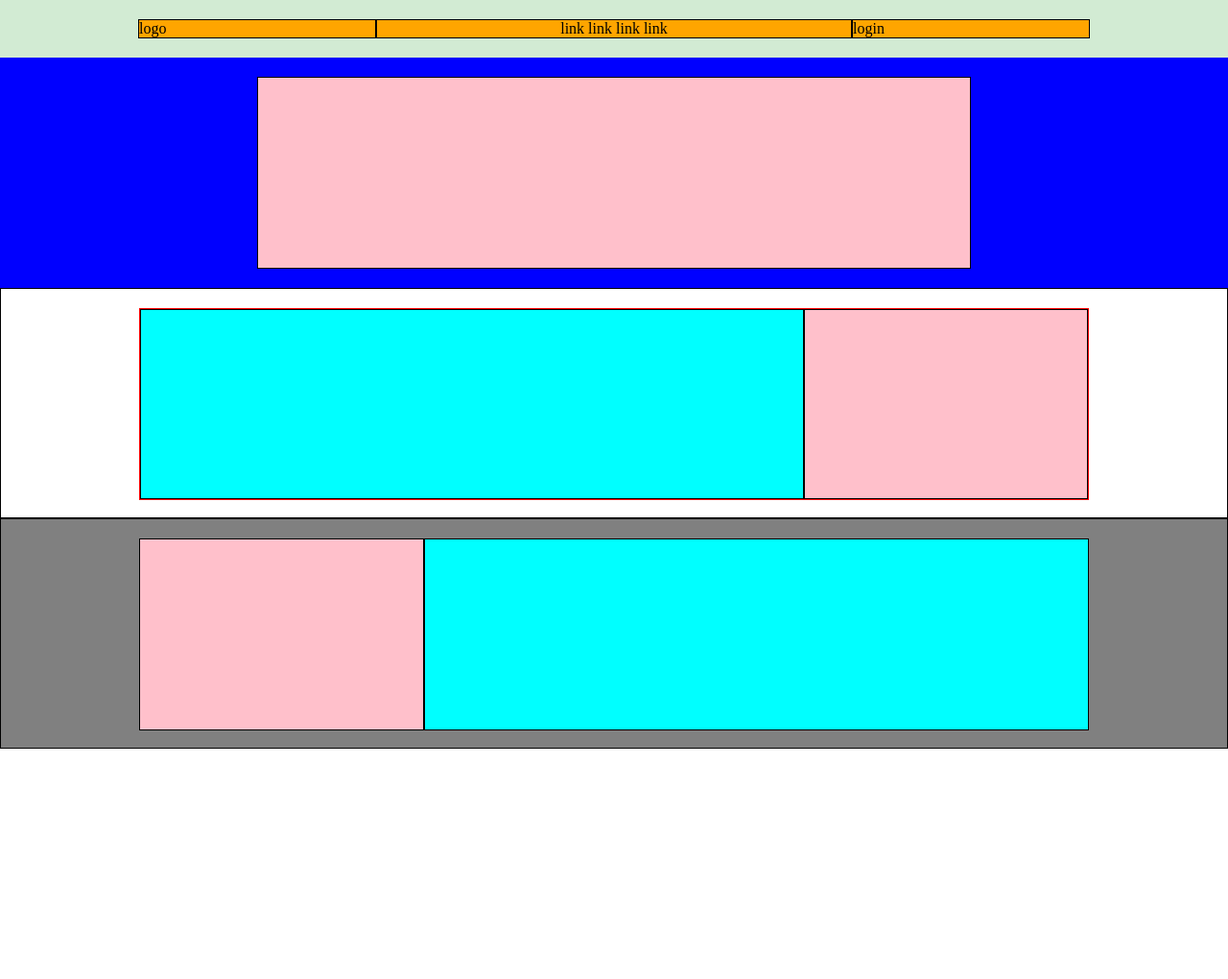
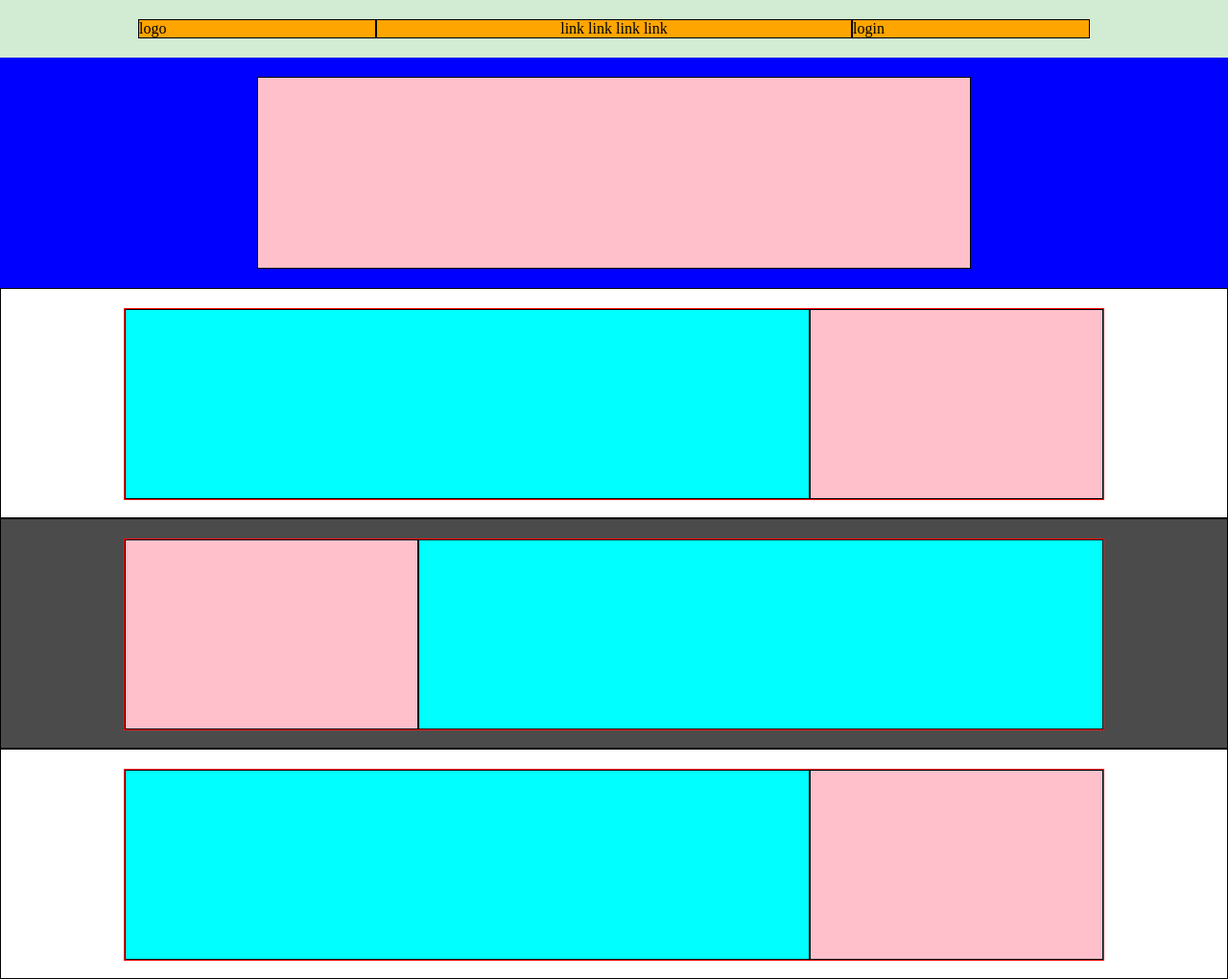
Before and after one commit to BartCatalano/htmlcss-struttura-discord, a plain HTML site: page index.html in a window 1280 px wide. Shown: the whole page at 96% size. Before the commit the page ends 800 px from the top, so only its background shows below. Drawn offline with Linux system fonts and the light colour scheme.

Commit message:
feat: prime sezioni complete con reverse

```diff
--- a/css/style.css
+++ b/css/style.css
@@ -77,9 +77,10 @@ width: 80%;
 .first-section{
     background-color: white;
 height: 240px;
+padding: 20px 0;
 /* DEBUG */
 border: 1px solid black;
-padding: 20px;
+
 }
 .first-raw{
     display: flex;
@@ -100,27 +101,14 @@ padding: 20px;
     background-color: pink;
 }
 /* SECONDA SEZIONE */
+.reverse{
+    flex-direction: row-reverse;
+}
 .second-section{
-    background-color: gray;
-height: 240px;
+    background-color: rgb(76, 75, 75);
+    height: 240px;
+padding: 20px 0;
 /* DEBUG */
 border: 1px solid black;
-padding: 20px;
 }
-.second-raw{
-    display: flex;
-    /* DEBUG */
-    height: 200px;
-}
-.second-col-small{
-    width: 70%;
-    /* debug */
-    border: 1px ridge black;
-    background-color: aqua;
-}
-.second-col-big{
-    width: 30%;
-    /* debug */
-    border: 1px ridge black;
-    background-color: pink;
-}
+/* SEZIONE GRANDE */
--- a/index.html
+++ b/index.html
@@ -31,22 +31,35 @@
     </div>
     <!-- /banner -->
     <!-- sezioni centrali -->
-     <!-- sezione uno -->
+    <!-- sezione uno -->
+
     <div class="first-section">
         <div class="first-raw container">
-        <div class="first-col-big"></div>
-        <div class="first-col-small"></div></div>
+            <div class="first-col-big"></div>
+            <div class="first-col-small"></div>
         </div>
-        <!-- sezione due -->
-        <div class="second-section">
-            <div class="second-raw container">
-            <div class="second-col-big"></div>
-            <div class="second-col-small"></div></div>
-            </div>
-         <!-- sezione due -->
+    </div>
+    <!-- sezione due -->
+    <div class="second-section">
+        <div class="first-raw container reverse">
+            <div class="first-col-big"></div>
+            <div class="first-col-small"></div>
+        </div>
+    </div>
+    <!-- /sezione due -->
+    <!-- sezione tre -->
+    <div class="first-section">
+        <div class="first-raw container">
+            <div class="first-col-big"></div>
+            <div class="first-col-small"></div>
+        </div>
+    </div>
+    <!-- /sezione tre -->
     <!-- sezioni centrali -->
     <!-- sezione grande -->
-    <div class="big-section"></div>
+    <div class="big-section">
+
+    </div>
     <!-- /sezione grande -->
     <!-- footer -->
     <footer>
```
